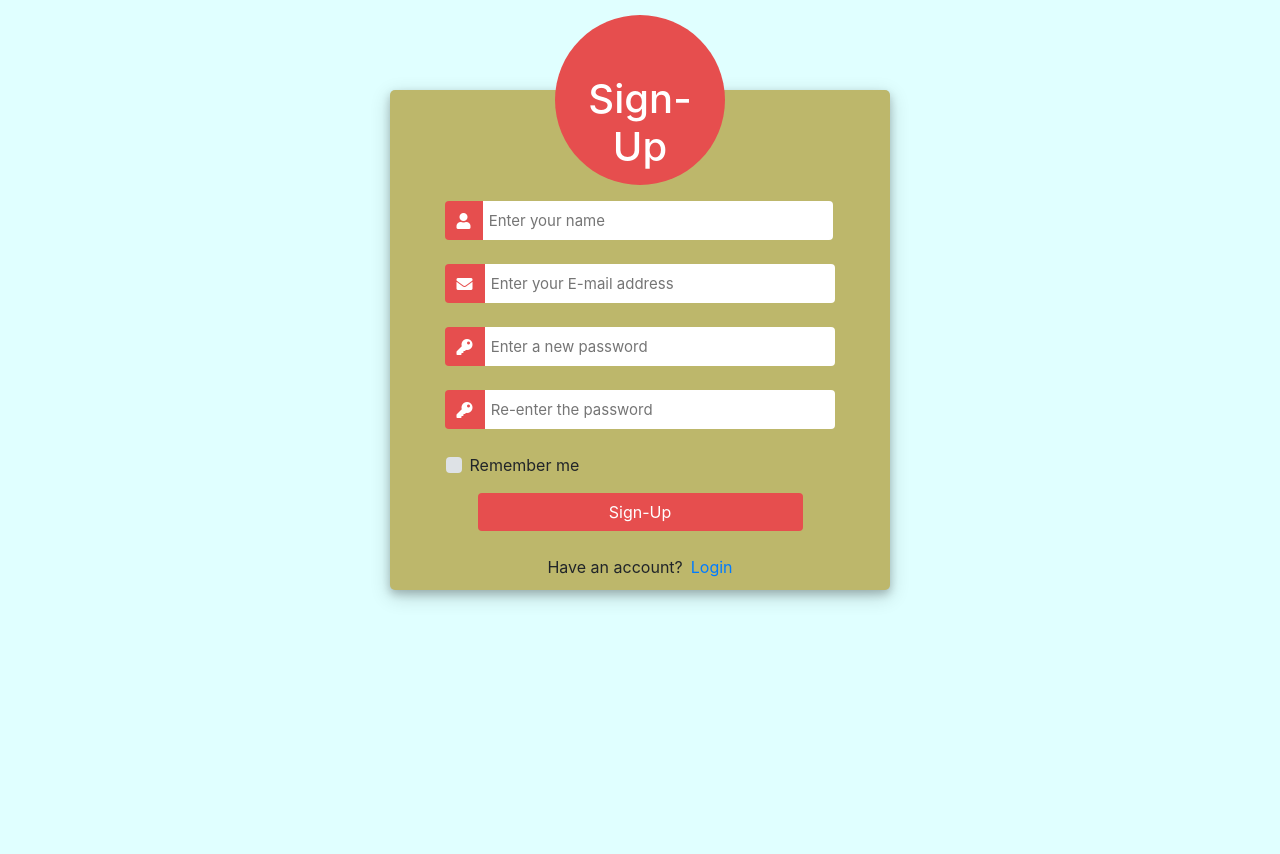
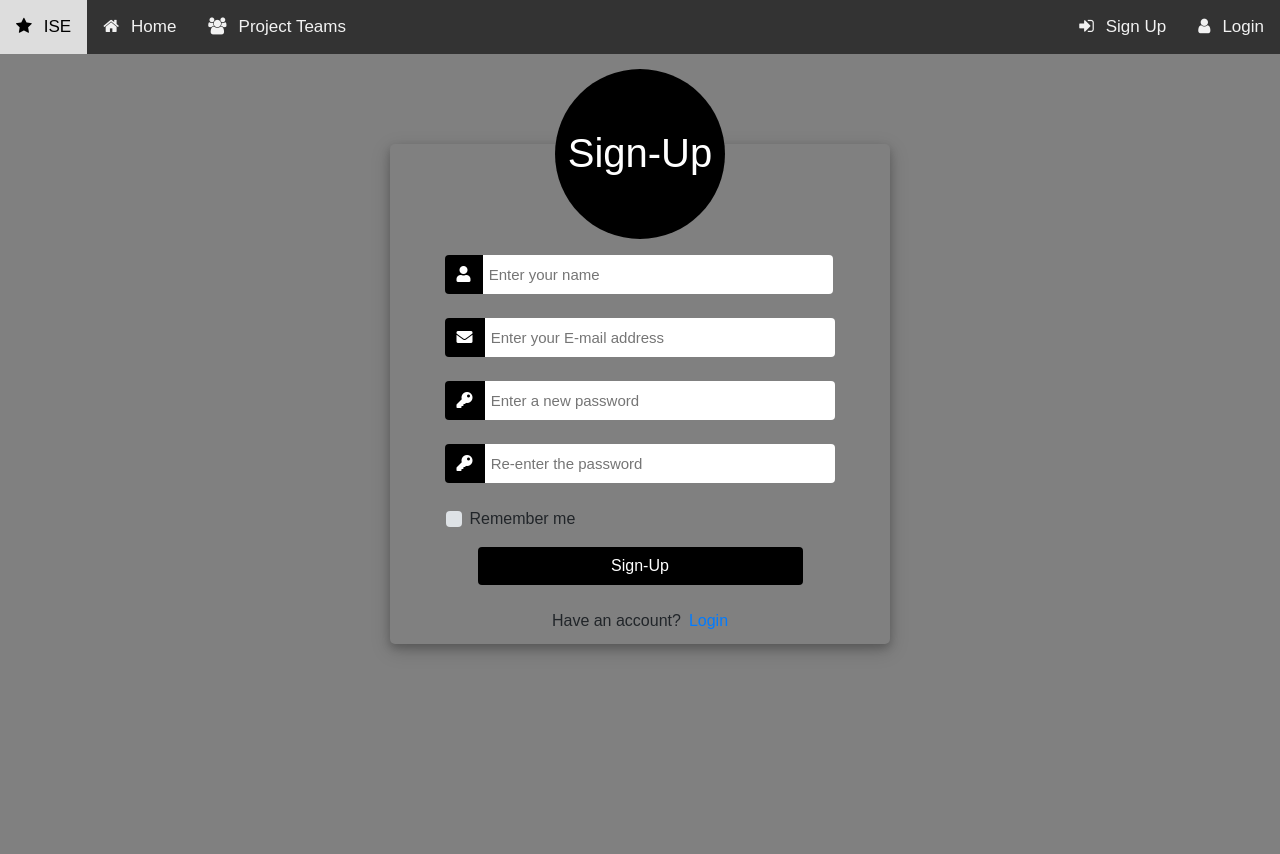
Before and after one commit to Tanu-N-Prabhu/Improved-Search-Engine-Based-on-Sentimental-Analysis, a Django app: page /search_engine_app/signUp.html in a window 1280 px wide. Before the commit the page ends 602 px from the top, so only its background shows below. Run offline with Django 3.2, Linux system fonts and the light colour scheme; some libraries are stand-ins or nearby versions.

Commit message:
Uploading all the UI files

```diff
--- a/search_engine_app/forms.py
+++ b/search_engine_app/forms.py
@@ -4,7 +4,7 @@ from django import forms
 sentimentOptions= [
     ('positve', 'Postive'),
     ('negative', 'Negative'),
-    ('na', 'N/A'),
+    ('na', 'Neutral'),
 
     ]
 
--- a/search_engine_project/urls.py
+++ b/search_engine_project/urls.py
@@ -29,7 +29,7 @@ urlpatterns = [
     path('admin/', admin.site.urls),
     path('search_engine_app/',views.search),
 
-
+    path('search_engine_app/home.html', views.search),
     path('search_engine_app/ise.html', views.ise),
     path('search_engine_app/projectTeam.html', views.projectTeam),
     path('search_engine_app/login.html',  views.login),
--- a/static/css/main.css
+++ b/static/css/main.css
@@ -53,7 +53,7 @@ form.example::after {
 
 p.radio {
   margin-top: -10px;
-  margin-left: 300px;
+  margin-left: 200px;
   color: white;
   zoom:150%;
 
--- /dev/null
+++ b/static/css/navBarStyle.css
@@ -0,0 +1,62 @@
+
+body {
+    margin: 0;
+    font-family: Arial, Helvetica, sans-serif;
+  }
+
+  .topnav {
+    overflow: hidden;
+    background-color: #333;
+  }
+
+  .topnav a {
+    float: left;
+    display: block;
+    color: #f2f2f2;
+    text-align: center;
+    padding: 14px 16px;
+    text-decoration: none;
+    font-size: 17px;
+  }
+
+  .topnav a:hover {
+    background-color: #ddd;
+    color: black;
+  }
+
+
+  .topnav .icon {
+    display: none;
+  }
+
+  @media screen and (max-width: 600px) {
+    .topnav a:not(:first-child) {display: none;}
+    .topnav a.icon {
+      float: right;
+      display: block;
+    }
+  }
+
+  @media screen and (max-width: 600px) {
+    .topnav.responsive {position: relative;}
+    .topnav.responsive .icon {
+      position: absolute;
+      right: 0;
+      top: 0;
+    }
+
+    .topnav.responsive a {
+      float: none;
+      display: block;
+      text-align: left;
+    }
+  }
+
+
+  a.right{
+      float: right;
+
+  }
+  i.fa{
+    margin-right:12px;
+  }
--- /dev/null
+++ b/static/css/signUpStyle.css
@@ -0,0 +1,90 @@
+body,
+		html {
+			margin: 0;
+			padding: 0;
+			height: 100%;
+			background: grey !important;
+		}
+		.user_card {
+			height: 500px;
+			width: 500px;
+			background: grey;
+			position: relative;
+			display: flex;
+			margin-top: 90px;
+			justify-content: center;
+			flex-direction: column;
+			box-shadow: 0 4px 8px 0 rgba(0, 0, 0, 0.2), 0 6px 20px 0 rgba(0, 0, 0, 0.19);
+			-webkit-box-shadow: 0 4px 8px 0 rgba(0, 0, 0, 0.2), 0 6px 20px 0 rgba(0, 0, 0, 0.19);
+			-moz-box-shadow: 0 4px 8px 0 rgba(0, 0, 0, 0.2), 0 6px 20px 0 rgba(0, 0, 0, 0.19);
+			border-radius: 5px;
+		}
+
+		.brand_logo_container {
+			position: absolute;
+			height: 170px;
+			width: 170px;
+			top: -75px;
+			border-radius: 50%;
+			background: black;
+			padding: 10px;
+			text-align: center;
+		}
+		.brand_logo {
+			height: 150px;
+			width: 150px;
+			border-radius: 50%;
+			border: 2px solid white;
+		}
+		.form_container {
+			margin-top: 100px;
+		}
+		.login_btn {
+			width: 100%;
+			background: black !important;
+			color: white !important;
+		}
+		.login_btn:focus {
+			box-shadow: none !important;
+			outline: 0px !important;
+		}
+		.login_container {
+			padding: 0 2rem;
+		}
+		.input-group-text {
+			background: black !important;
+			color: white !important;
+			border: 0 !important;
+            border-radius: 0.25rem 0 0 0.25rem !important;
+            height: 39px;
+
+		}
+		.input_user,
+		.input_pass:focus {
+			box-shadow: none !important;
+            outline: 0px !important;
+		}
+		.custom-checkbox .custom-control-input:checked~.custom-control-label::before {
+			background-color: black !important;
+		}
+
+        form input[type=text] {
+            font-size: 15px;
+            border: 0px solid grey;
+            border-radius: 0 0.25rem 0.25rem 0  !important;
+            width: 350px;
+            height: 39px;
+
+        }
+        h1{
+            color: white;
+            margin-top: 50px;
+        }
+
+        form input[type=password] {
+        font-size: 15px;
+        border: 0px solid grey;
+        width: 350px;
+        height: 39px;
+        border-radius: 0 0.25rem 0.25rem 0 !important;
+        }
--- /dev/null
+++ b/static/js/navBarJScript.js
@@ -0,0 +1,10 @@
+// This is the javascript file for the nav bar
+
+function myFunction() {
+    var x = document.getElementById("myTopnav");
+    if (x.className === "topnav") {
+      x.className += " responsive";
+    } else {
+      x.className = "topnav";
+    }
+  }
--- a/template/ise.html
+++ b/template/ise.html
@@ -2,7 +2,7 @@
 The name of the file is ise.html which contains all the html code.
 The second file is iseStyles.css which contains all the related styles.
 And this also contains three images.
-The original code was found fron the website W3Schools.com
+The original code was found fron the website W3Schools.com and most of the modification was done by me
 Source: https://www.w3schools.com/w3css/tryw3css_templates_app_launch.htm (App Launch Template) -->
 
 <!DOCTYPE html>
@@ -17,6 +17,8 @@ Source: https://www.w3schools.com/w3css/tryw3css_templates_app_launch.htm (App L
 <link rel="stylesheet" href="/static/css/iseStyles.css">
 
 <body>
+
+  {% include 'navBar.html' %}
 
 <img class="image" src="/static/Img/ISE.PNG" alt="Image 1">
 
--- /dev/null
+++ b/template/navBar.html
@@ -0,0 +1,31 @@
+<!-- The author of this code is @Tanu Nanda Prabhu.
+The name of the file is navBar.html which contains all the html code.
+The second file is navBarStyle.css which contains all the related styles.
+The original nav bar code was found fron the website W3Schools.com
+Source: https://www.w3schools.com/css/css_navbar.asp -->
+
+
+<!DOCTYPE html>
+<html>
+<head>
+  <meta name="viewport" content="width=device-width, initial-scale=1">
+  <link rel="stylesheet" href="https://cdnjs.cloudflare.com/ajax/libs/font-awesome/4.7.0/css/font-awesome.min.css">
+  <link rel="stylesheet" href="/static/css/navBarStyle.css">
+  <script type="text/javascript" src="/static/js/navBarJScript.js"></script>
+<title>Improved Search Engine</title>
+</head>
+
+<body>
+
+  <div class="topnav" id="myTopnav">
+    <a href="ise.html"><i class="fa fa-star"></i>ISE</a>
+    <a href="home.html" ><i class="fa fa-home"></i>Home</a>
+    <a href="projectTeam.html"><i class="fa fa-users"></i>Project Teams</a>
+    <a href="login.html" class="right"><i class="fa fa-user"></i>Login</a>
+    <a href="signUp.html" class = "right"><i class="fa fa-sign-in"></i>Sign Up</a>
+    <!-- This code is for the three horizontal bar which would be enabled when the screen is shrinked (Responisive)-->
+    <a href="javascript:void(0);" class="icon" onclick="myFunction()"><i class="fa fa-bars"></i></a>
+  </div>
+
+</body>
+</html>
--- a/template/signUp.html
+++ b/template/signUp.html
@@ -1,3 +1,11 @@
+<!-- The author of this code is @Tanu Nanda Prabhu.
+The name of the file is signU.html which contains all the html code.
+The second file is signUpStyle.css which contains all the related styles.
+And this also contains three images.
+The original code was found fron the website bootsnip.com and most of the modification was done by me
+Source: https://bootsnipp.com/snippets/3522X -->
+
+
 <!DOCTYPE html>
 <html lang="en">
 <head>
@@ -6,109 +14,26 @@
     <link href="//maxcdn.bootstrapcdn.com/bootstrap/4.1.1/css/bootstrap.min.css" rel="stylesheet" id="bootstrap-css">
 	<script src="//maxcdn.bootstrapcdn.com/bootstrap/4.1.1/js/bootstrap.min.js"></script>
 	<script src="//cdnjs.cloudflare.com/ajax/libs/jquery/3.2.1/jquery.min.js"></script>
-
-
 	<link rel="stylesheet" href="https://stackpath.bootstrapcdn.com/bootstrap/4.1.3/css/bootstrap.min.css" integrity="sha384-MCw98/SFnGE8fJT3GXwEOngsV7Zt27NXFoaoApmYm81iuXoPkFOJwJ8ERdknLPMO" crossorigin="anonymous">
 	<script src="https://ajax.googleapis.com/ajax/libs/jquery/3.3.1/jquery.min.js"></script>
 	<link rel="stylesheet" href="https://use.fontawesome.com/releases/v5.6.1/css/all.css" integrity="sha384-gfdkjb5BdAXd+lj+gudLWI+BXq4IuLW5IT+brZEZsLFm++aCMlF1V92rMkPaX4PP" crossorigin="anonymous">
-<!------ Include the above in your HEAD tag ---------->
-    <title>Document</title>
+	<link rel="stylesheet" href ="/static/css/signUpStyle.css">
+    <title>Sign-Up</title>
 </head>
-<style>
-	/* Coded with love by Mutiullah Samim */
-    body,
-		html {
-			margin: 0;
-			padding: 0;
-			height: 100%;
-			background: lightcyan !important;
-		}
-		.user_card {
-			height: 500px;
-			width: 500px;
-			background: darkkhaki;
-			position: relative;
-			display: flex;
-			margin-top: 90px;
-			justify-content: center;
-			flex-direction: column;
-			box-shadow: 0 4px 8px 0 rgba(0, 0, 0, 0.2), 0 6px 20px 0 rgba(0, 0, 0, 0.19);
-			-webkit-box-shadow: 0 4px 8px 0 rgba(0, 0, 0, 0.2), 0 6px 20px 0 rgba(0, 0, 0, 0.19);
-			-moz-box-shadow: 0 4px 8px 0 rgba(0, 0, 0, 0.2), 0 6px 20px 0 rgba(0, 0, 0, 0.19);
-			border-radius: 5px;
-		}
 
-		.brand_logo_container {
-			position: absolute;
-			height: 170px;
-			width: 170px;
-			top: -75px;
-			border-radius: 50%;
-			background: rgb(230, 78, 78);
-			padding: 10px;
-			text-align: center;
-		}
-		.brand_logo {
-			height: 150px;
-			width: 150px;
-			border-radius: 50%;
-			border: 2px solid white;
-		}
-		.form_container {
-			margin-top: 100px;
-		}
-		.login_btn {
-			width: 100%;
-			background: rgb(230, 78, 78) !important;
-			color: white !important;
-		}
-		.login_btn:focus {
-			box-shadow: none !important;
-			outline: 0px !important;
-		}
-		.login_container {
-			padding: 0 2rem;
-		}
-		.input-group-text {
-			background: rgb(230, 78, 78) !important;
-			color: white !important;
-			border: 0 !important;
-            border-radius: 0.25rem 0 0 0.25rem !important;
-            height: 39px;
 
-		}
-		.input_user,
-		.input_pass:focus {
-			box-shadow: none !important;
-            outline: 0px !important;
-		}
-		.custom-checkbox .custom-control-input:checked~.custom-control-label::before {
-			background-color: black !important;
-		}
+<body>
 
-form input[type=text] {
-	font-size: 15px;
-	border: 0px solid grey;
-	border-radius: 0 0.25rem 0.25rem 0  !important;
-	width: 350px;
-	height: 39px;
+	<!--
+		Django Template Inheritence
+		Loads a template and renders it with the current context. This is a way of “including” other templates within a template.
+		The template name can either be a variable or a hard-coded (quoted) string, in either single or double quotes.
+		The basic syntax is "filename.html":
+		Source: https://docs.djangoproject.com/en/3.0/ref/templates/builtins/#include
+		Basically we are extending the navigation bar from navBar.html file
+	-->
+	{% include 'navBar.html' %}
 
-}
-h1{
-    color: white;
-	margin-top: 50px;
-}
-
-form input[type=password] {
-  font-size: 15px;
-  border: 0px solid grey;
-  width: 350px;
-  height: 39px;
-  border-radius: 0 0.25rem 0.25rem 0 !important;
-}
-
-</style>
-<body>
     <div class="container h-100">
 		<div class="d-flex justify-content-center h-100">
 			<div class="user_card">
@@ -149,9 +74,6 @@ form input[type=password] {
 							<p> {{ form.pwdr}} </p>
 						</div>
 
-
-
-
 						<div class="form-group">
 							<div class="custom-control custom-checkbox">
 								<input type="checkbox" class="custom-control-input" id="customControlInline">
@@ -173,5 +95,6 @@ form input[type=password] {
 			</div>
 		</div>
 	</div>
+
 </body>
 </html>
```
Also changed, not shown: static/css/loginStyle.css (added, +91 -0 lines), static/css/projectTeamStyles.css (+16 -9 lines), template/home.html (+14 -55 lines), template/login.html (+24 -102 lines), template/projectTeam.html (+16 -3 lines). Lines whose indentation alone changed are shown as unchanged.
